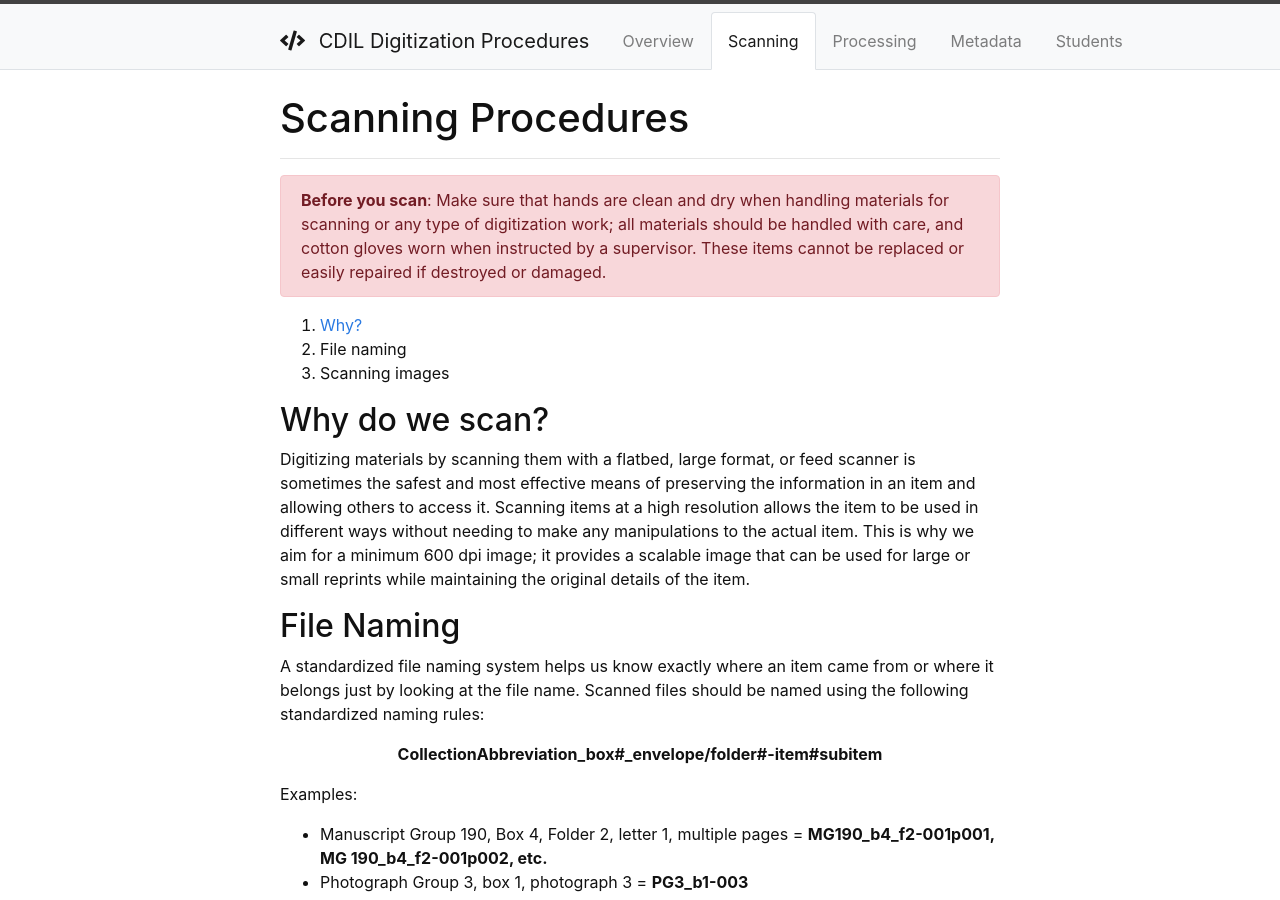
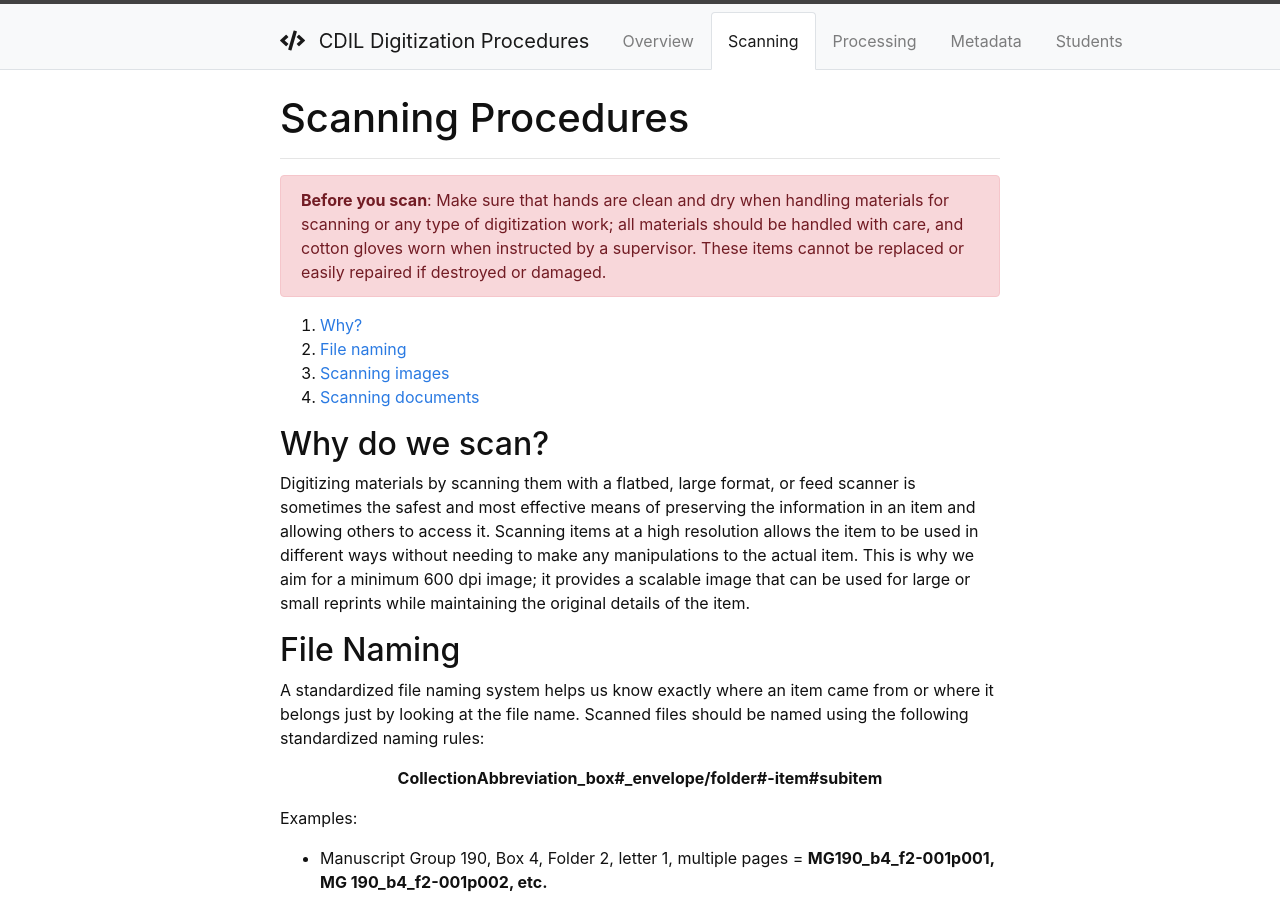
Before and after one commit to uidaholib/dds-student-workflow, a Jekyll site: the page built from content/1-intro.md, in a window 1280 px wide and 900 px high. Built offline with Jekyll 4.4.1, drawn with Linux system fonts in a browser that asks for light colours.

Commit message:
Update 1-intro.md

```diff
--- a/content/1-intro.md
+++ b/content/1-intro.md
@@ -10,14 +10,16 @@ Make sure that hands are clean and dry when handling materials for scanning or a
 {% include alert.html text=text color="danger" %}
 
 1. [Why?](#why)
-2. File naming
-3. Scanning images
+2. [File naming](#file)
+3. [Scanning images](#images)
+4. [Scanning documents](#documents)
 
 {:#why}
 ## Why do we scan?
 
 Digitizing materials by scanning them with a flatbed, large format, or feed scanner is sometimes the safest and most effective means of preserving the information in an item and allowing others to access it. Scanning items at a high resolution allows the item to be used in different ways without needing to make any manipulations to the actual item. This is why we aim for a minimum 600 dpi image; it provides a scalable image that can be used for large or small reprints while maintaining the original details of the item.
 
+{:#file}
 ## File Naming
 
 A standardized file naming system helps us know exactly where an item came from or where it belongs just by looking at the file name. Scanned files should be named using the following standardized naming rules:
@@ -28,6 +30,7 @@ Examples:
 - Manuscript Group 190, Box 4, Folder 2, letter 1, multiple pages = **MG190_b4_f2-001p001, MG 190_b4_f2-001p002, etc.**
 - Photograph Group 3, box 1, photograph 3 = **PG3_b1-003**
 
+{:#images}
 ## Scanning Images
 
 1. Turn on scanner at station. Open EpsonScan scanning software.
@@ -50,6 +53,7 @@ Example image
 
 7. Press “OK” and the scan will begin.
 
+{:#documents}
 ## Scanning Documents
 
 1. All documents should be scanned at 400 dpi with the color filter set to “none”.
```
